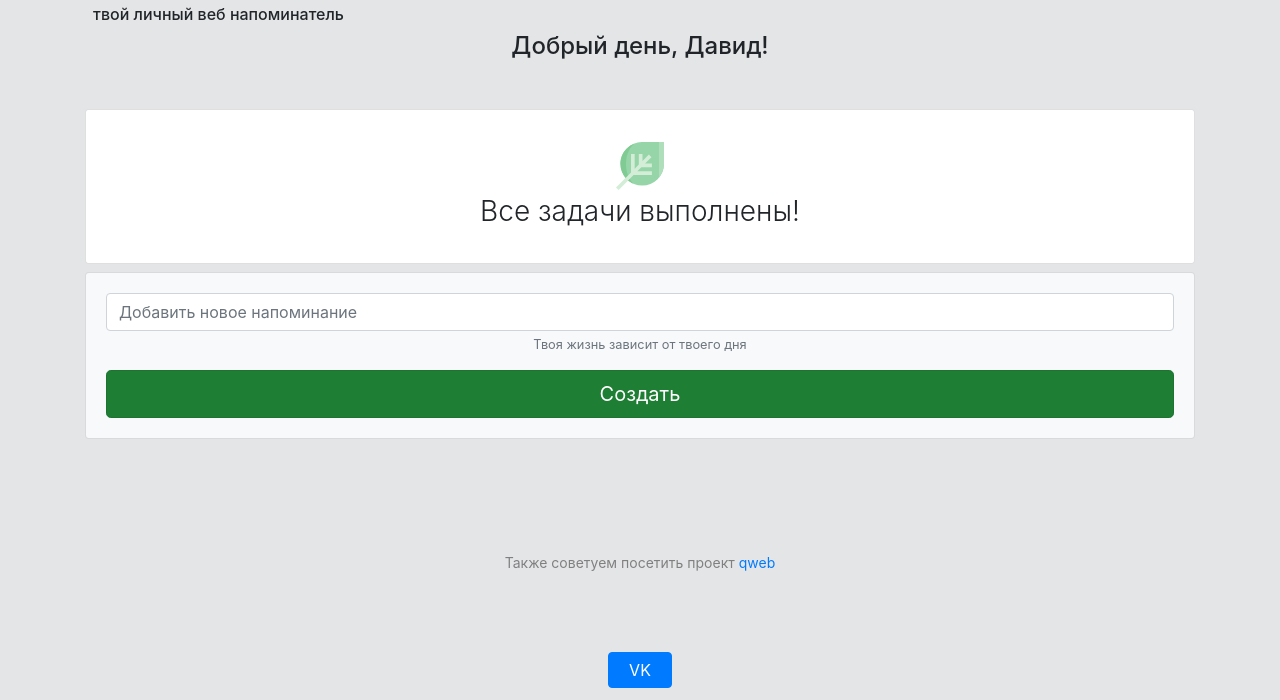
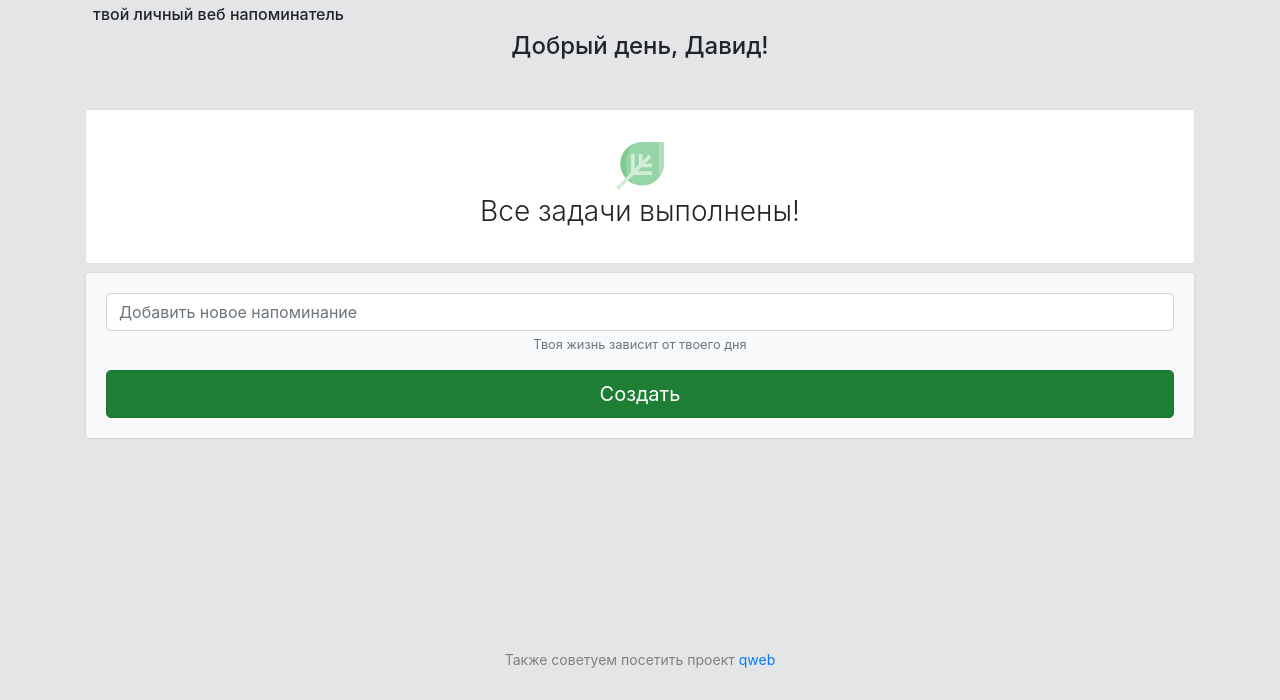
Before and after one commit to qu1z3x/qReminders, a plain HTML site: page index.html in a window 1280 px wide. Shown: the part 100-800 px from the top of the page. Drawn offline with nearby package versions, Linux system fonts and the light colour scheme.

Commit message:
fisrt_commit2

```diff
--- a/index.html
+++ b/index.html
@@ -78,17 +78,6 @@
     <div class="copyright">
       Также советуем посетить проект <a href="" target="_blank">qweb</a>
     </div>
-    <div class="text-center">
-      <a
-        id="vkbtn"
-        href="https://vk.com/westbrookdude"
-        target="_blank"
-        class="btn btn-primary"
-      >
-        VK
-      </a>
-    </div>
-
     <script src="js/script.js"></script>
   </body>
 </html>
```
